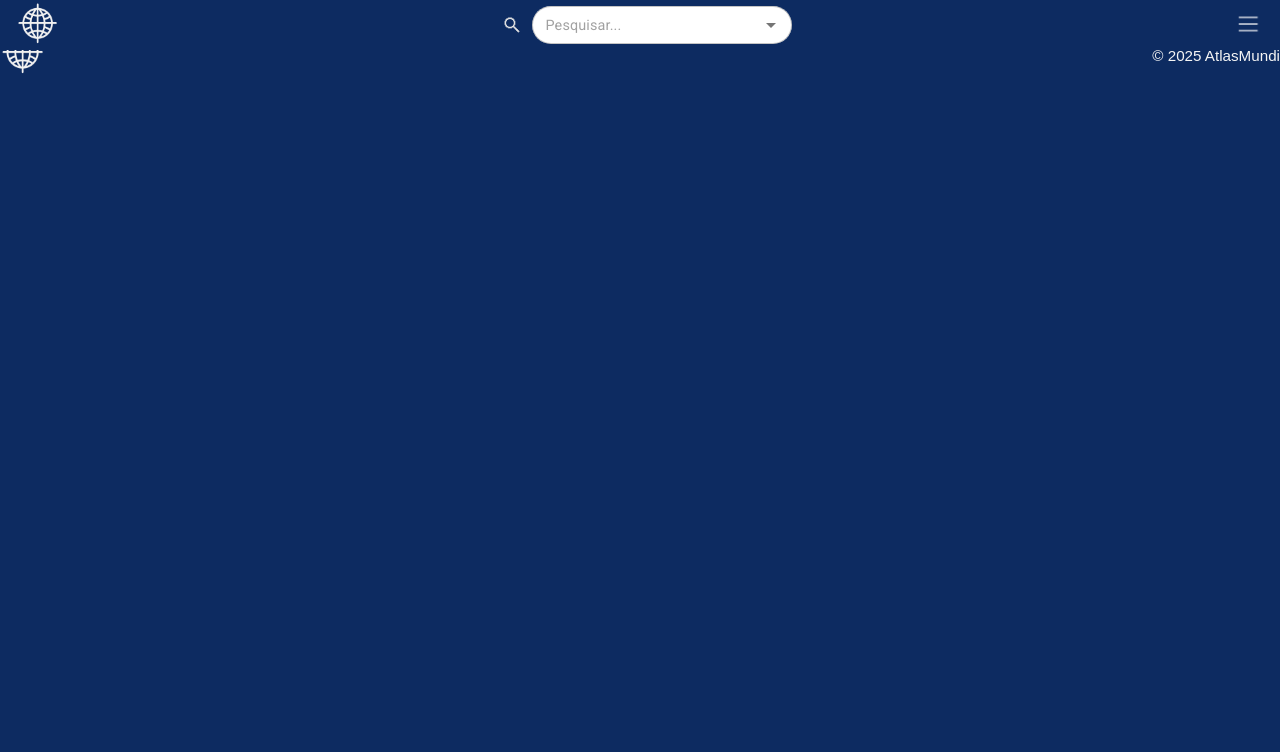
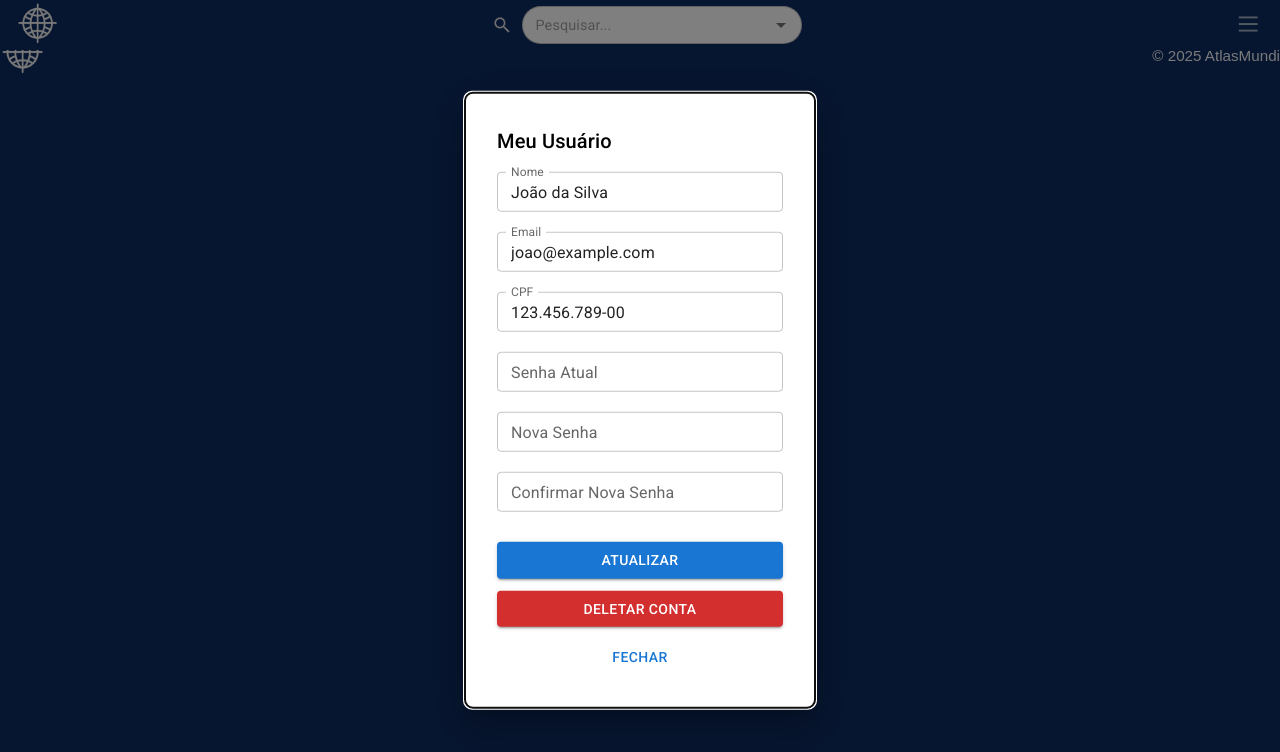
Before and after one commit to luis-henrique-santarem/FrontEndPI, a React (Vite) app in the folder AtlasMundi/meu-projeto-react/: page /usuario in a window 1280 px wide. Shown: the top 752 px of the page. Built offline with nearby package versions, Linux system fonts and the light colour scheme.

Commit message:
Foi feito o usuario para deletar e atualizar e arrumei outras coisas que deixam ele mais harmonico

```diff
--- a/AtlasMundi/meu-projeto-react/src/App.css
+++ b/AtlasMundi/meu-projeto-react/src/App.css
@@ -1,4 +1,3 @@
-
 * {
   box-sizing: border-box;
   margin: 0;
--- a/AtlasMundi/meu-projeto-react/src/App.jsx
+++ b/AtlasMundi/meu-projeto-react/src/App.jsx
@@ -8,8 +8,9 @@ import Politica from "./components/Politica";
 import Cultura from "./components/Cultura";
 import Splash from "./components/Splash";
 import Comentarios from "./components/Comentarios";
+import Usuario from "./components/Usuario";
+
 import "./App.css";
-// Importa componentes do Leaflet
 import { MapContainer, TileLayer, GeoJSON } from "react-leaflet";
 
 const App = () => {
@@ -224,6 +225,8 @@ const App = () => {
         <Route path="/politica" element={<Politica pais={nomePais} />} />
         <Route path="/cultura" element={<Cultura pais={nomePais} />} />
         <Route path="/comentarios" element={<Comentarios pais={nomePais} />} />
+        <Route path="/usuario" element={<Usuario />} />
+
       </Routes>
       <Footer />
     </Router>
--- /dev/null
+++ b/AtlasMundi/meu-projeto-react/src/components/Configuracoes.css
@@ -0,0 +1,49 @@
+.settings-modal {
+    animation: fadeIn 0.3s ease;
+    width: 380px;
+}
+
+/* Título */
+.modal-title {
+    text-align: center;
+    margin-bottom: 15px;
+    font-size: 22px;
+    font-weight: bold;
+    color: #00eaff;
+}
+
+/* Conteúdo */
+.settings-options {
+    display: flex;
+    flex-direction: column;
+    gap: 20px;
+}
+
+.settings-group {
+    background: rgba(255, 255, 255, 0.05);
+    padding: 12px;
+    border-radius: 8px;
+}
+
+.settings-group h4 {
+    margin-bottom: 8px;
+    color: #bdbdbd;
+    font-size: 16px;
+}
+
+.close-btn {
+    margin-top: 20px;
+    background: #ff4444 ;
+}
+
+@keyframes fadeIn {
+    from {
+        opacity: 0;
+        transform: scale(0.95);
+    }
+
+    to {
+        opacity: 1;
+        transform: scale(1);
+    }
+}
--- /dev/null
+++ b/AtlasMundi/meu-projeto-react/src/components/Configuracoes.jsx
@@ -0,0 +1,32 @@
+import React from "react";
+import { Modal, Box, Typography, Button } from "@mui/material";
+
+const Configuracoes = ({ onClose }) => {
+  const modalStyle = {
+    position: "absolute",
+    top: "50%",
+    left: "50%",
+    transform: "translate(-50%, -50%)",
+    width: 350,
+    bgcolor: "background.paper",
+    borderRadius: 2,
+    boxShadow: 24,
+    p: 4
+  };
+
+  return (
+    <Modal open={true} onClose={onClose}>
+      <Box sx={modalStyle}>
+        <Typography variant="h6" gutterBottom> Configurações</Typography>
+        <div className="config-buttons">
+          <Button fullWidth sx={{ mt: 1 }} variant="contained"> Mudar para Inglês</Button>
+          <Button fullWidth sx={{ mt: 1 }} variant="contained"> Aumentar Fonte</Button>
+          <Button fullWidth sx={{ mt: 1 }} variant="contained"> Diminuir Fonte</Button>
+          <Button fullWidth sx={{ mt: 2 }} onClick={onClose}> Fechar</Button>
+        </div>
+      </Box>
+    </Modal>
+  );
+};
+
+export default Configuracoes;
--- a/AtlasMundi/meu-projeto-react/src/components/Header.css
+++ b/AtlasMundi/meu-projeto-react/src/components/Header.css
@@ -4,7 +4,7 @@
   top: 0;
   width: 100%;
   z-index: 1000;
-  padding: 6  px 0;
+  padding: 0px 0;
 }
 
 .header-container {
--- a/AtlasMundi/meu-projeto-react/src/components/Header.jsx
+++ b/AtlasMundi/meu-projeto-react/src/components/Header.jsx
@@ -5,24 +5,22 @@ import icon from "../assets/search.png";
 import menuIcon from "../assets/menu.png";
 import { Modal, Box, Typography, TextField, Button, Tabs, Tab, Autocomplete } from "@mui/material";
 import MenuInfo from "./MenuInfo";
-import {login,register} from './../js/auth'
+import Usuario from "./Usuario";
+import { login, register } from './../js/auth';
 
-// Recebe a prop `onSearch` para lidar com pesquisas
 function Header({ onSearch }) {
-  // Estados para controlar abertura de modais e menu lateral
-  const [openLogin, setOpenLogin] = useState(false); // Modal de login
-  const [openRegister, setOpenRegister] = useState(false); // Modal de cadastro
-  const [registerTab, setRegisterTab] = useState(0); // Tab selecionada no cadastro (Aluno / Professor)
-  const [options, setOptions] = useState([]); // Opções do autocomplete (lista de países)
-  const [menuOpen, setMenuOpen] = useState(false); // Controle do menu lateral
-
+  const [openLogin, setOpenLogin] = useState(false);
+  const [openRegister, setOpenRegister] = useState(false);
+  const [registerTab, setRegisterTab] = useState(0);
+  const [options, setOptions] = useState([]);
+  const [menuOpen, setMenuOpen] = useState(false);
+  const [openUsuario, setOpenUsuario] = useState(false);
   const [nome, setNome] = useState(null)
   const [email, setEmail] = useState(null)
   const [senha, setSenha] = useState(null)
   const [CSenha, setCSenha] = useState(null)
   const [cpf, setCPF] = useState(null)
 
-  // Estilo do modal centralizado
   const modalStyle = {
     position: "absolute",
     top: "50%",
@@ -35,7 +33,7 @@ function Header({ onSearch }) {
     p: 4
   };
 
-  // useEffect para carregar a lista de países do arquivo geoJSON
+  // Carregar lista de países
   useEffect(() => {
     fetch("/custom.geo.json")
       .then(res => res.json())
@@ -55,24 +53,19 @@ function Header({ onSearch }) {
   }, []);
 
   return (
-    // Elemento semântico <header> do site
     <header className="header">
       <div className="header-container">
-        {/* Logo do site */}
         <div className="logo-header">
           <img src={logo} alt="Logo" />
         </div>
-
-        {/* Caixa de pesquisa */}
         <div className="search-container">
           <img src={icon} className="icony" alt="Search Icon" />
           <Autocomplete
-            options={options} // Lista de opções carregadas
-            sx={{ width: 260, backgroundColor: "white", borderRadius: "20px", "& .MuiOutlinedInput-root": { padding: "2px 8px" } }}
-            getOptionLabel={option => option.label} // Texto exibido na lista
+            options={options}
+            sx={{ width: 280, backgroundColor: "white", borderRadius: "20px", "& .MuiOutlinedInput-root": { padding: "2px 8px" } }}
+            getOptionLabel={option => option.label}
             renderOption={(props, option) => (
               <li {...props}>
-                {/* Mostra bandeira se disponível */}
                 {option.flag && <img loading="lazy" width="20" src={option.flag} alt="" style={{ marginRight: 8, borderRadius: "3px" }} />}
                 {option.label}
               </li>
@@ -86,40 +79,32 @@ function Header({ onSearch }) {
                 sx={{ "& .MuiOutlinedInput-root": { borderRadius: "20px", fontSize: "0.9rem" } }}
               />
             )}
-            // Dispara função onSearch ao selecionar país
             onChange={(e, value) => value && onSearch && onSearch(value.label)}
           />
         </div>
-
-        {/* Botão de abrir menu lateral */}
         <button className="menu-toggle" onClick={() => setMenuOpen(true)} aria-label="Abrir menu">
           <img src={menuIcon} alt="menu" />
         </button>
       </div>
-
-      {/* Menu lateral (MenuInfo) */}
       {menuOpen && (
         <MenuInfo
           onClose={() => setMenuOpen(false)}
           onLoginClick={() => { setMenuOpen(false); setOpenLogin(true); }}
           onRegisterClick={() => { setMenuOpen(false); setOpenRegister(true); }}
+          onUserClick={() => { setMenuOpen(false); setOpenUsuario(true); }}
         />
       )}
-
-      {/* Modal de Login */}
       <Modal open={openLogin} onClose={() => setOpenLogin(false)}>
         <Box sx={modalStyle}>
           <Typography variant="h6" gutterBottom>Logar</Typography>
           <form className="auth-form">
             <TextField onChange={(e) => setEmail(e.target.value)} label="Email" variant="outlined" fullWidth size="small" margin="dense" />
             <TextField onChange={(e) => setSenha(e.target.value)} label="Senha" type="password" variant="outlined" fullWidth size="small" margin="dense" />
-            <Button onClick={() => {login(email,senha), setOpenLogin(false)}} variant="contained" color="primary" fullWidth>Enviar</Button>
+            <Button onClick={() => { login(email, senha); setOpenLogin(false) }} variant="contained" color="primary" fullWidth>Enviar</Button>
             <Button onClick={() => setOpenLogin(false)} fullWidth>Fechar</Button>
           </form>
         </Box>
       </Modal>
-
-      {/* Modal de Cadastro */}
       <Modal open={openRegister} onClose={() => setOpenRegister(false)}>
         <Box sx={modalStyle}>
           <Typography variant="h6" gutterBottom>Cadastrar</Typography>
@@ -127,35 +112,34 @@ function Header({ onSearch }) {
             <Tab label="Aluno" />
             <Tab label="Professor" />
           </Tabs>
-
-          {/* Formulário de cadastro Aluno */}
           {registerTab === 0 && (
             <form className="auth-form">
-              <TextField onChange={(e) => setNome(e.target.value)} label="Nome" variant="outlined" fullWidth size="small" margin="dense" />
-              <TextField onChange={(e) => setEmail(e.target.value)} label="Email" variant="outlined" fullWidth size="small" margin="dense" />
-              <TextField onChange={(e) => setSenha(e.target.value)} label="Senha" type="password" variant="outlined" fullWidth size="small" margin="dense" />
-              <TextField onChange={(e) => setCSenha(e.target.value)} label="Confirmar Senha" type="password" variant="outlined" fullWidth size="small" margin="dense" />
-              <Button onClick={() => {register({"name":nome,"email":email,"password":senha}, [senha, CSenha]), setOpenRegister(false)}} variant="contained" color="primary" fullWidth>Enviar</Button>
+              <TextField onChange={(e) => setNome(e.target.value)} label="Nome" fullWidth size="small" margin="dense" />
+              <TextField onChange={(e) => setEmail(e.target.value)} label="Email" fullWidth size="small" margin="dense" />
+              <TextField onChange={(e) => setSenha(e.target.value)} label="Senha" type="password" fullWidth size="small" margin="dense" />
+              <TextField onChange={(e) => setCSenha(e.target.value)} label="Confirmar Senha" type="password" fullWidth size="small" margin="dense" />
+              <Button onClick={() => { register({ "name": nome, "email": email, "password": senha }, [senha, CSenha]); setOpenRegister(false) }} variant="contained" color="primary" fullWidth>Enviar</Button>
               <Button onClick={() => setOpenRegister(false)} fullWidth>Fechar</Button>
             </form>
           )}
-
-          {/* Formulário de cadastro Professor */}
           {registerTab === 1 && (
             <form className="auth-form">
-              <TextField onChange={(e) => setNome(e.target.value)} label="Nome" variant="outlined" fullWidth size="small" margin="dense" />
-              <TextField onChange={(e) => setEmail(e.target.value)} label="Email" variant="outlined" fullWidth size="small" margin="dense" />
-              <TextField onChange={(e) => setCPF(e.target.value)} label="CPF" variant="outlined" fullWidth size="small" margin="dense" />
-              <TextField onChange={(e) => setSenha(e.target.value)} label="Senha" type="password" variant="outlined" fullWidth size="small" margin="dense" />
-              <TextField onChange={(e) => setCSenha(e.target.value)} label="Confirmar Senha" type="password" variant="outlined" fullWidth size="small" margin="dense" />
-              <Button onClick={() => {register({"name":nome, "email":email, "password":senha, "cpf":cpf}, [senha, CSenha]), setOpenRegister(false)}} variant="contained" color="primary" fullWidth>Enviar</Button>
+              <TextField onChange={(e) => setNome(e.target.value)} label="Nome" fullWidth size="small" margin="dense" />
+              <TextField onChange={(e) => setEmail(e.target.value)} label="Email" fullWidth size="small" margin="dense" />
+              <TextField onChange={(e) => setCPF(e.target.value)} label="CPF" fullWidth size="small" margin="dense" />
+              <TextField onChange={(e) => setSenha(e.target.value)} label="Senha" type="password" fullWidth size="small" margin="dense" />
+              <TextField onChange={(e) => setCSenha(e.target.value)} label="Confirmar Senha" type="password" fullWidth size="small" margin="dense" />
+              <Button onClick={() => { register({ "name": nome, "email": email, "password": senha, "cpf": cpf }, [senha, CSenha]); setOpenRegister(false) }} variant="contained" color="primary" fullWidth>Enviar</Button>
               <Button onClick={() => setOpenRegister(false)} fullWidth>Fechar</Button>
             </form>
           )}
         </Box>
       </Modal>
+      {openUsuario && (
+        <Usuario onClose={() => setOpenUsuario(false)} />
+      )}
+
     </header>
   );
 }
-
 export default Header;
--- a/AtlasMundi/meu-projeto-react/src/components/MenuInfo.css
+++ b/AtlasMundi/meu-projeto-react/src/components/MenuInfo.css
@@ -3,7 +3,7 @@
   top: 50px;
   right: 0;
   width: 350px;
-  height: 88.8vh;
+  height: 90vh;
   background-color: rgba(245, 245, 220, 0.35);
   color: black;
   padding: 20px;
--- a/AtlasMundi/meu-projeto-react/src/components/MenuInfo.jsx
+++ b/AtlasMundi/meu-projeto-react/src/components/MenuInfo.jsx
@@ -1,27 +1,15 @@
 import React, { useEffect, useState } from 'react';
 import './MenuInfo.css';
+import Configuracoes from "./Configuracoes";
 
-// Declaração do componente funcional "MenuInfo"
-function MenuInfo({ onClose, onLoginClick, onRegisterClick }) {
+function MenuInfo({ onClose, onLoginClick, onRegisterClick, onUserClick }) {
   const [visible, setVisible] = useState(false);
-  const [modalVisible, setModalVisible] = useState(false);
+  const [openConfig, setOpenConfig] = useState(false);
 
-  // Efeito que é executado uma vez quando o componente é montado
   useEffect(() => {
     setTimeout(() => setVisible(true), 50);
   }, []);
 
-  // Função para abrir o modal de configurações
-  const handleOpenModal = () => {
-    setModalVisible(true);
-  };
-
-  // Função para fechar o modal de configurações
-  const handleCloseModal = () => {
-    setModalVisible(false);
-  };
-
-  // Definindo as traduções
   const translations = {
     pt: {
       title: 'Menu',
@@ -32,6 +20,7 @@ function MenuInfo({ onClose, onLoginClick, onRegisterClick }) {
       settings: 'Configurações',
       help: 'Ajuda',
       close: 'Fechar',
+      user: 'Usuário'
     },
     en: {
       title: 'Menu',
@@ -42,67 +31,32 @@ function MenuInfo({ onClose, onLoginClick, onRegisterClick }) {
       settings: 'Settings',
       help: 'Help',
       close: 'Close',
+      user: 'User'
     },
   };
 
-  // Seleciona a tradução com base no idioma
   const currentLang = translations.pt;
 
   return (
+    <>
       <div className={`menu-info ${visible ? 'show' : ''}`}>
-      {/* Botão para fechar o menu */}
-      <button onClick={onClose} className="close-menu">
-        X
-      </button>
+        <button onClick={onClose} className="close-menu"> X</button>
         <h2 className="menu-title">{currentLang.title}</h2>
-
-      {/* Seção de Acesso */}
         <div className="menu-section">
           <h3>{currentLang.access}</h3>
-        <button className="menu-btn" onClick={onLoginClick}>
-          {currentLang.login}
-        </button>
-        <button className="menu-btn" onClick={onRegisterClick}>
-          {currentLang.register}
-        </button>
+          <button className="menu-btn" onClick={onLoginClick}> {currentLang.login}</button>
+          <button className="menu-btn" onClick={onRegisterClick}> {currentLang.register}</button>
         </div>
-
-      {/* Seção Outros */}
         <div className="menu-section">
           <h3>{currentLang.others}</h3>
-        <button className="menu-btn" onClick={handleOpenModal}>
-          {currentLang.settings}
-        </button>
-        <button className="menu-btn">{currentLang.help}</button>
-      </div>
-
-      {/* Modal de configurações */}
-      {modalVisible && (
-        <div className="modal-overlay">
-          <div className="modal">
-            <button className="modal-close" onClick={handleCloseModal}>
-              X
-            </button>
-            <h3>{currentLang.settings}</h3>
-            <p>Mudanças.</p>
-
-            {/* Botões dentro do modal */}
-            <button className="menu-btn">
-              Mudar para Inglês
-            </button>
-            <button className="menu-btn">
-              Aumentar Tamanho da Fonte
-            </button>
-            <button className="menu-btn">
-              Diminuir Tamanho da Fonte
-            </button>
-            <button onClick={handleCloseModal} className="menu-btn">
-              {currentLang.close}
-            </button>
+          <button className="menu-btn" onClick={() => setOpenConfig(true)}> {currentLang.settings}</button>
+          <button className="menu-btn" onClick={onUserClick}> {currentLang.user}</button>
         </div>
       </div>
+      {openConfig && (
+        <Configuracoes onClose={() => setOpenConfig(false)} />
       )}
-    </div>
+    </>
   );
 }
 
--- /dev/null
+++ b/AtlasMundi/meu-projeto-react/src/components/Usuario.css
@@ -0,0 +1,12 @@
+.usuario-form {
+  display: flex;
+  flex-direction: column;
+  gap: 8px;
+}
+
+.usuario-buttons {
+  display: flex;
+  flex-direction: column;
+  gap: 12px;
+  margin-top: 18px;
+}
--- /dev/null
+++ b/AtlasMundi/meu-projeto-react/src/components/Usuario.jsx
@@ -0,0 +1,68 @@
+import React, { useState, useEffect } from "react";
+import { Modal, Box, Typography, TextField, Button } from "@mui/material";
+import "./Usuario.css";
+
+const Usuario = ({ onClose }) => {
+    const [nome, setNome] = useState("");
+    const [email, setEmail] = useState("");
+    const [cpf, setCPF] = useState("");
+    const [senhaAtual, setSenhaAtual] = useState("");
+    const [novaSenha, setNovaSenha] = useState("");
+    const [confirmaSenha, setConfirmaSenha] = useState("");
+
+    useEffect(() => {
+        setNome("João da Silva");
+        setEmail("joao@example.com");
+        setCPF("123.456.789-00");
+    }, []);
+
+    const modalStyle = {
+        position: "absolute",
+        top: "50%",
+        left: "50%",
+        transform: "translate(-50%, -50%)",
+        width: 350,
+        bgcolor: "background.paper",
+        borderRadius: 2,
+        boxShadow: 24,
+        p: 4
+    };
+
+    const atualizarUsuario = () => {
+        if (novaSenha !== confirmaSenha) {
+            alert("A nova senha e a confirmação não coincidem!");
+            return;
+        }
+
+        alert("Dados atualizados com sucesso!");
+    };
+
+    const deletarConta = () => {
+        if (confirm("Tem certeza que deseja deletar sua conta?")) {
+            alert("Conta deletada!");
+        }
+    };
+
+    return (
+        <Modal open={true} onClose={onClose}>
+            <Box sx={modalStyle}>
+                <Typography variant="h6" gutterBottom> Meu Usuário</Typography>
+                <form className="usuario-form">
+                    <TextField label="Nome" value={nome} onChange={(e) => setNome(e.target.value)} fullWidth size="small" margin="dense" />
+                    <TextField label="Email" value={email} onChange={(e) => setEmail(e.target.value)} fullWidth size="small" margin="dense" />
+                    <TextField label="CPF" value={cpf} onChange={(e) => setCPF(e.target.value)} fullWidth size="small" margin="dense" />
+                    <TextField label="Senha Atual" type="password" value={senhaAtual} onChange={(e) => setSenhaAtual(e.target.value)} fullWidth size="small" margin="dense" />
+                    <TextField label="Nova Senha" type="password" value={novaSenha} onChange={(e) => setNovaSenha(e.target.value)} fullWidth size="small" margin="dense" />
+                    <TextField label="Confirmar Nova Senha" type="password" value={confirmaSenha} onChange={(e) => setConfirmaSenha(e.target.value)} fullWidth size="small" margin="dense" />
+                    <div className="usuario-buttons">
+                        <Button variant="contained" color="primary" fullWidth onClick={atualizarUsuario}> Atualizar</Button>
+                        <Button variant="contained" color="error" fullWidth onClick={deletarConta}> Deletar Conta</Button>
+                        <Button fullWidth onClick={onClose}> Fechar</Button>
+                    </div>
+                </form>
+            </Box>
+        </Modal>
+    );
+};
+
+export default Usuario;
```
Lines whose indentation alone changed are shown as unchanged.
